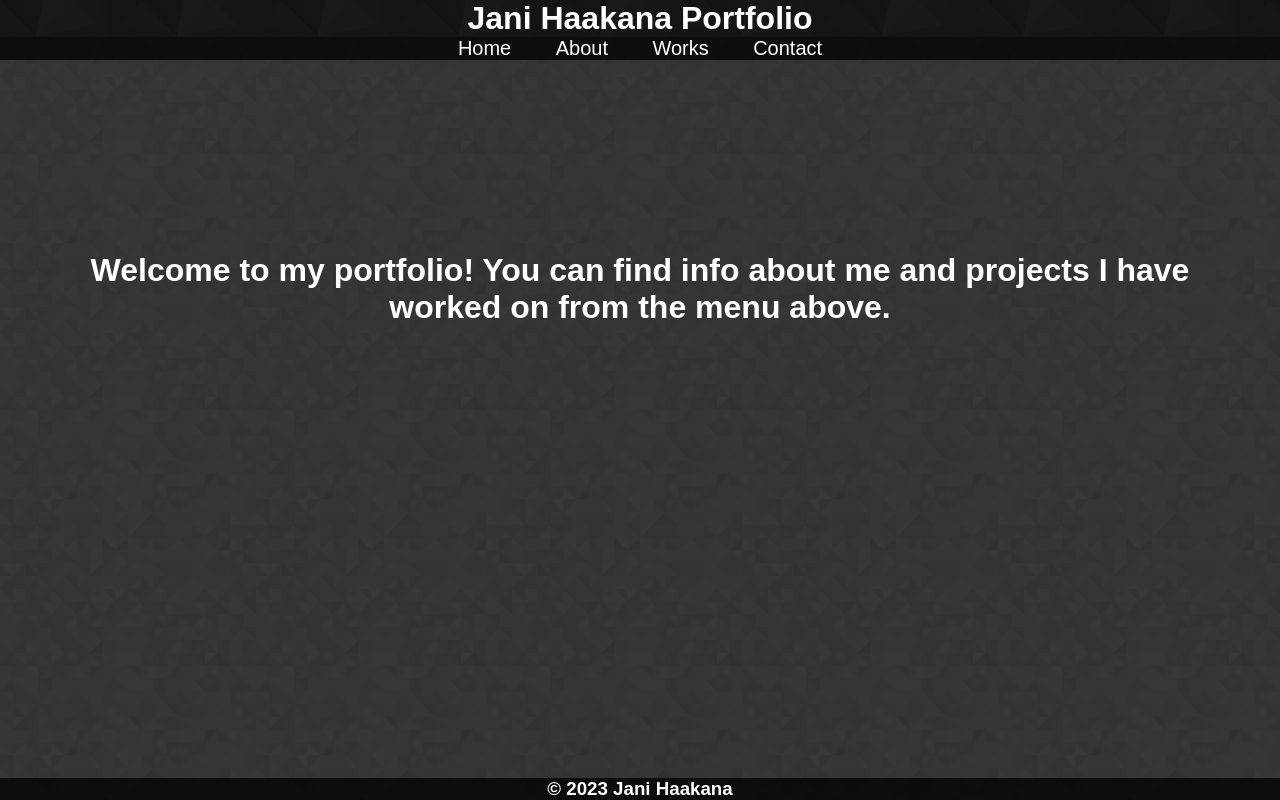
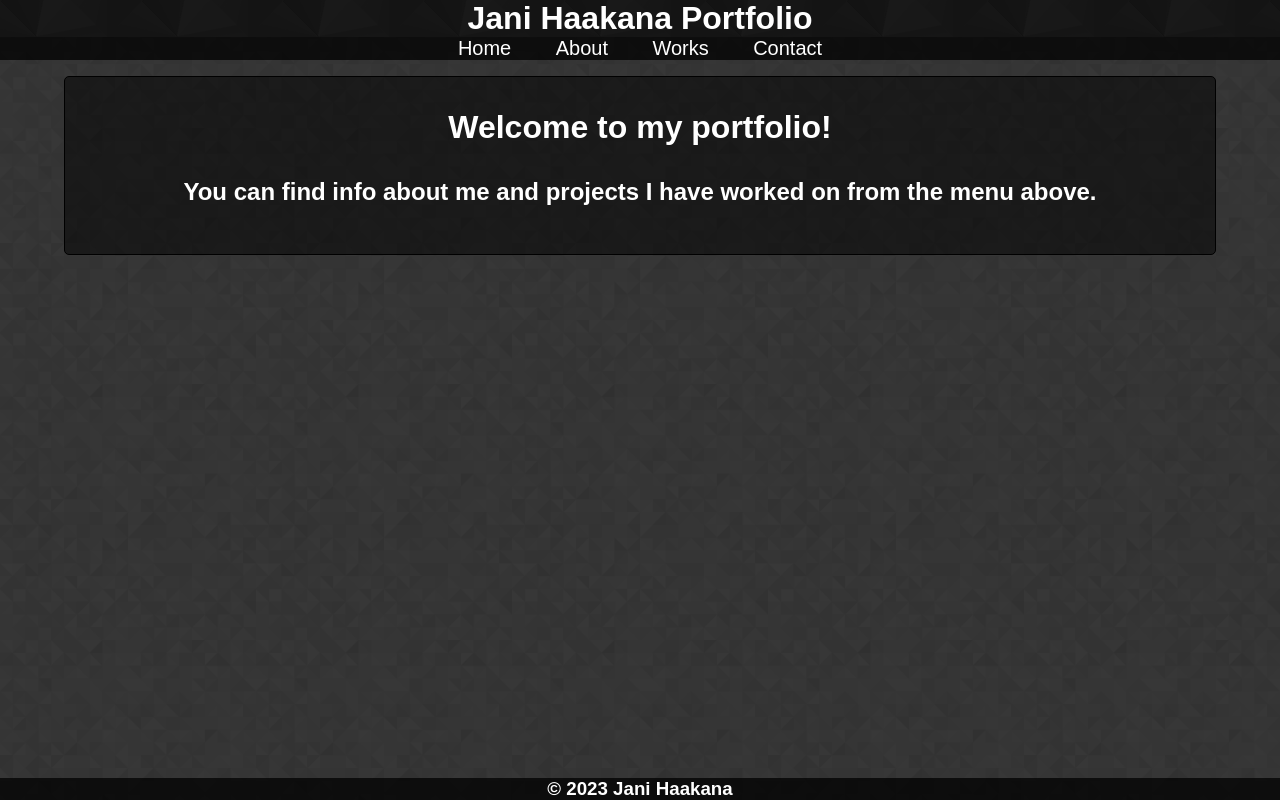
Before and after one commit to Jani-H/jani-h.github.io, a Svelte app: page / in a window 1280 px wide. Built offline with nearby package versions, Linux system fonts and the light colour scheme; a web font is replaced by a local one.

Commit message:
changes everything

```diff
--- a/src/core/About.svelte
+++ b/src/core/About.svelte
@@ -66,7 +66,7 @@
 
 <style>
   main {
-    margin: 0em 15em;
+    margin: 1em 15em;
     display: grid;
     grid-template-columns: 1fr 1fr;
     column-gap: 0.25em;
@@ -75,14 +75,19 @@
   }
 
   .info-box {
-    margin: 0.25em;
+    margin: 0em;
     border-style: solid;
     border-color: black;
     border-width: 1px;
     border-radius: 5px;
     flex: 1;
     padding: 0.5em 0.5em;
+    max-width: 30em;
     background-color: rgba(0, 0, 0, 0.5);
+  }
+
+  h2 {
+    text-decoration: underline;
   }
 
   img {
--- a/src/core/Contact.svelte
+++ b/src/core/Contact.svelte
@@ -1,9 +1,23 @@
 <script>
 </script>
 
-<h2>contact stuff here.</h2>
+<main>
+  <h2>Email</h2>
+  <h2>LinkedIn</h2>
+</main>
 
 <style>
+  main {
+    margin: 1em 4em;
+    border-style: solid;
+    border-color: black;
+    border-width: 1px;
+    border-radius: 5px;
+    flex: 1;
+    padding: 0.5em 0.5em;
+    background-color: rgba(0, 0, 0, 0.5);
+  }
+
   h2 {
     text-align: center;
   }
--- a/src/core/Home.svelte
+++ b/src/core/Home.svelte
@@ -3,15 +3,28 @@
 </script>
 
 <main transition:slide>
-  <h1>
-    Welcome to my portfolio! You can find info about me and projects I have
-    worked on from the menu above.
-  </h1>
+  <h1>Welcome to my portfolio!</h1>
+  <h2>
+    You can find info about me and projects I have worked on from the menu
+    above.
+  </h2>
 </main>
 
 <style>
   main {
+    text-align: center;
     padding-top: 20vh;
+    margin: 1em 4em;
+    border-style: solid;
+    border-color: black;
+    border-width: 1px;
+    border-radius: 5px;
+    flex: 1;
+    padding-top: 0em;
+    padding-bottom: 3em;
+    padding-left: 2em;
+    padding-right: 2em;
+    background-color: rgba(0, 0, 0, 0.5);
   }
 
   h1 {
--- a/src/core/Works.svelte
+++ b/src/core/Works.svelte
@@ -152,6 +152,7 @@
       <img id="github" src="./images/GitHub_Logo_White.png" alt="GitHubImage" />
     </a>
     <p />
+    <div class="carousel-div">
       <Carousel let:showPrevPage let:showNextPage>
         <!-- svelte-ignore a11y-click-events-have-key-events -->
         <div
@@ -206,6 +207,7 @@
         </div>
       </Carousel>
     </div>
+  </div>
 </main>
 
 <style>
@@ -215,6 +217,7 @@
 
   h2 {
     text-align: center;
+    text-decoration: underline;
   }
 
   a {
@@ -229,7 +232,19 @@
   }
 
   .work-box {
-    margin: 1em 15em;
+    justify-content: center;
+    margin: 1em 5em;
+    border-style: solid;
+    border-color: black;
+    border-width: 1px;
+    border-radius: 5px;
+    flex: 1;
+    padding: 0.5em 0.5em;
+    background-color: rgba(0, 0, 0, 0.5);
+  }
+
+  .carousel-div {
+    width: 30em;
   }
 
   .image {
@@ -277,7 +292,7 @@
     display: flex;
     align-items: center;
     justify-content: center;
-    background-color: rgba(0, 0, 0, 0.5);
+    background-color: rgba(255, 255, 255, 0.25);
     border-radius: 50%;
     position: absolute;
     top: 45%;
@@ -285,12 +300,16 @@
   }
 
   .custom-arrow-prev {
+    position: relative;
     margin-right: 0.5em;
-    left: -3em;
+    left: 0em;
+    top: 11em;
   }
 
   .custom-arrow-next {
+    position: relative;
     margin-left: 0.5em;
-    right: -3em;
+    right: 0em;
+    top: 11em;
   }
 </style>
```
Also changed, not shown: public/build/bundle.css, public/build/bundle.js, 1 other file (tests, documents, lock files or other folders). Lines whose indentation alone changed are shown as unchanged.
